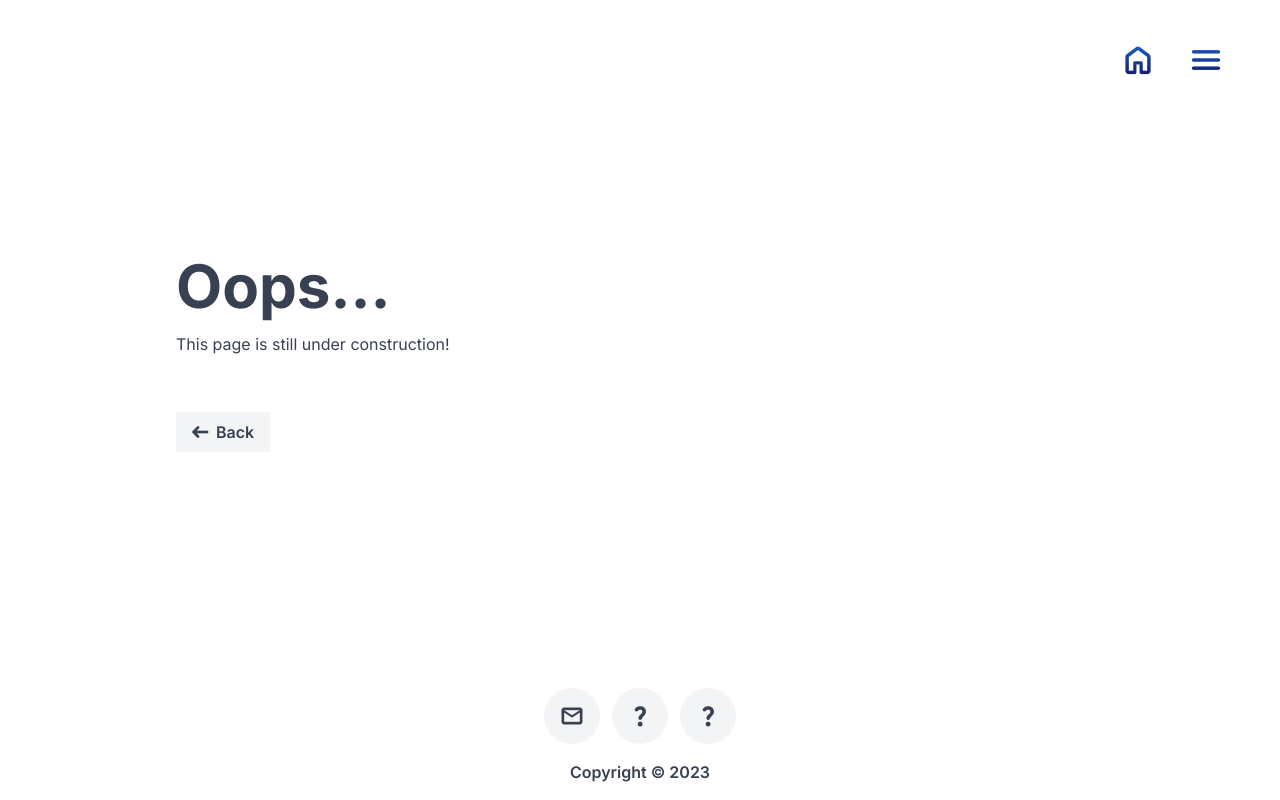
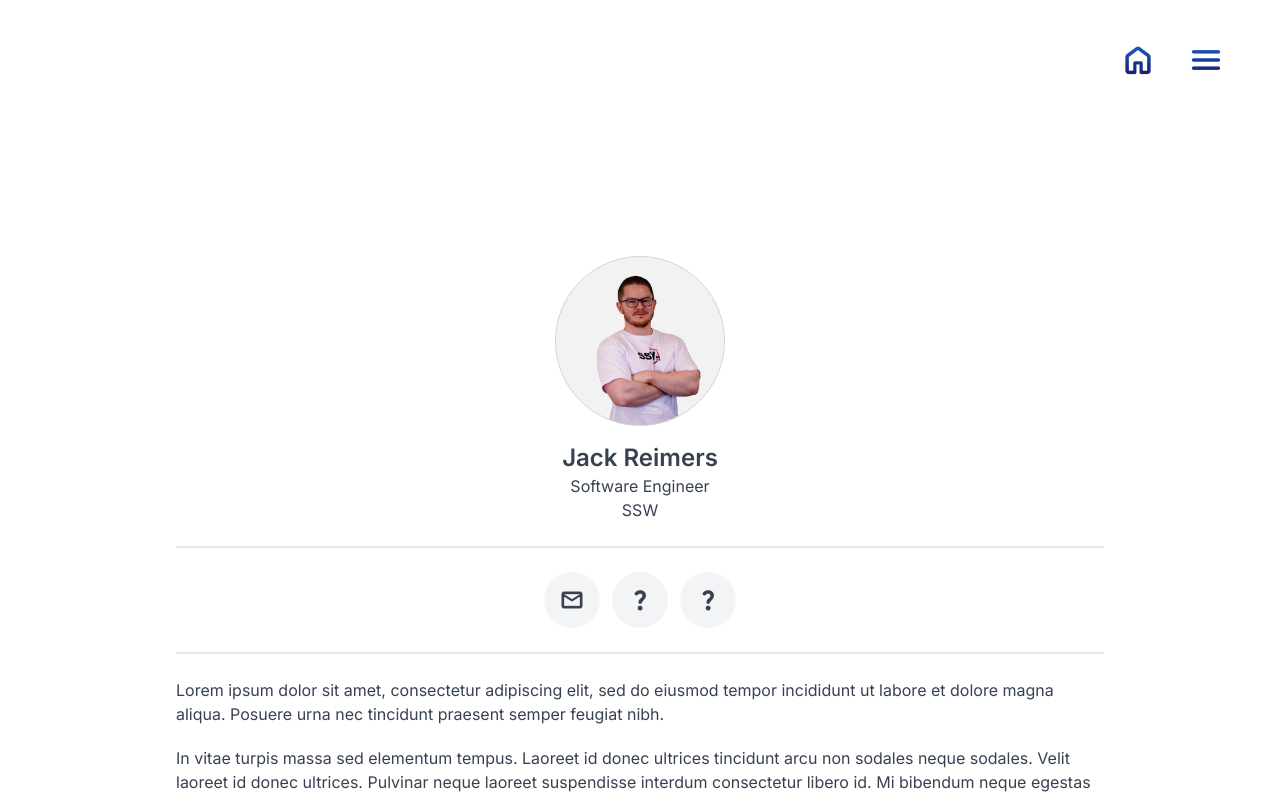
Before and after one commit to jackreimers/Blog, a SvelteKit app: page /about in a window 1280 px wide. Shown: the top 800 px of the page. Built offline with nearby package versions, Linux system fonts and the light colour scheme.

Commit message:
Add about page

```diff
--- a/src/routes/about/+page.svelte
+++ b/src/routes/about/+page.svelte
@@ -1,17 +1,50 @@
 <script lang="ts">
+	import { PUBLIC_APP_ROOT } from '$env/static/public';
+	import Icon from '$lib/components/text/icon.svelte';
 	import Button from '$lib/components/buttons/button.svelte';
-	import Icon from '$lib/components/text/icon.svelte';
+
+	const url = `${PUBLIC_APP_ROOT}/images/headshot.png`;
 </script>
 
 <svelte:head>
 	<title>Jack Reimers | About</title>
 </svelte:head>
 
-<div class="mb-16 max-w-prose">
-	<p class="mb-4 text-6xl font-bold">Oops...</p>
-	<p>This page is still under construction!</p>
+<div class="flex flex-col">
+	<div>
+		<div
+			class="mx-auto h-[170px] w-[170px] rounded-full border border-gray-300 bg-cover"
+			style="background-image: url({url})"
+		/>
+		<div class="mt-4 text-center">
+			<h2 class="text-2xl font-semibold">Jack Reimers</h2>
+			<p>Software Engineer</p>
+			<p>SSW</p>
+		</div>
+		<div class="my-6 h-[2px] w-full rounded-full bg-gray-200" />
+		<div class="flex w-full justify-center gap-3">
+			<Button classes="rounded-full bg-gray-100 p-4 hover:bg-gray-200">
+				<Icon icon="mail" classes="text-2xl" />
+			</Button>
+			<Button classes="rounded-full bg-gray-100 p-4 hover:bg-gray-200">
+				<Icon icon="question_mark" classes="text-2xl" />
+			</Button>
+			<Button classes="rounded-full bg-gray-100 p-4 hover:bg-gray-200">
+				<Icon icon="question_mark" classes="text-2xl" />
+			</Button>
+		</div>
+		<div class="my-6 h-[2px] w-full rounded-full bg-gray-200" />
+	</div>
+	<div class="">
+		<p class="mb-5">
+			Lorem ipsum dolor sit amet, consectetur adipiscing elit, sed do eiusmod tempor
+			incididunt ut labore et dolore magna aliqua. Posuere urna nec tincidunt praesent semper
+			feugiat nibh.
+		</p>
+		<p class="mb-5">
+			In vitae turpis massa sed elementum tempus. Laoreet id donec ultrices tincidunt arcu non
+			sodales neque sodales. Velit laoreet id donec ultrices. Pulvinar neque laoreet
+			suspendisse interdum consectetur libero id. Mi bibendum neque egestas congue.
+		</p>
+	</div>
 </div>
-<Button href="/" classes="bg-gray-100 py-2.5 pl-3 pr-4 font-semibold">
-	<Icon icon="arrow_left_alt" />
-	Back
-</Button>
```
